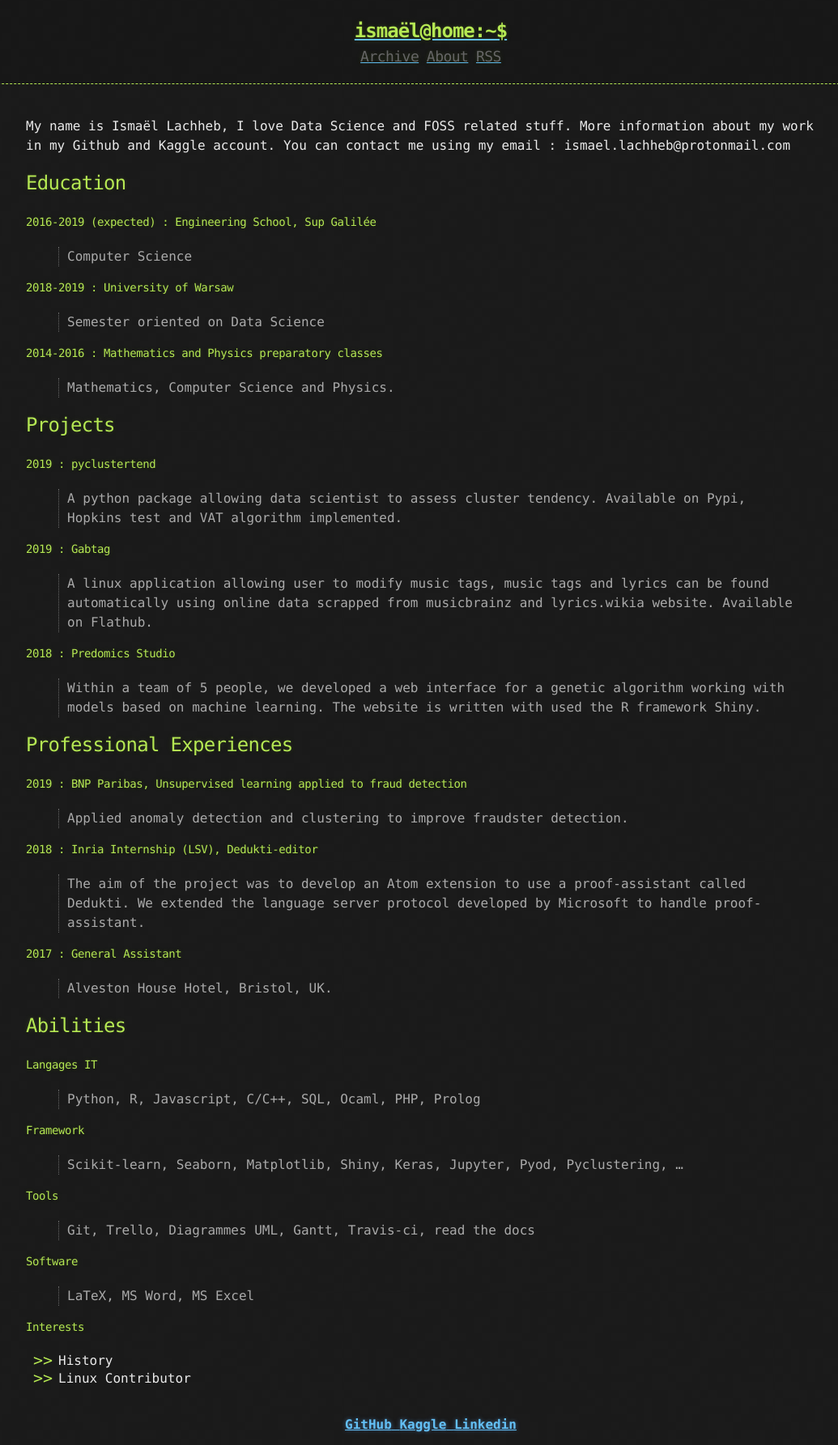
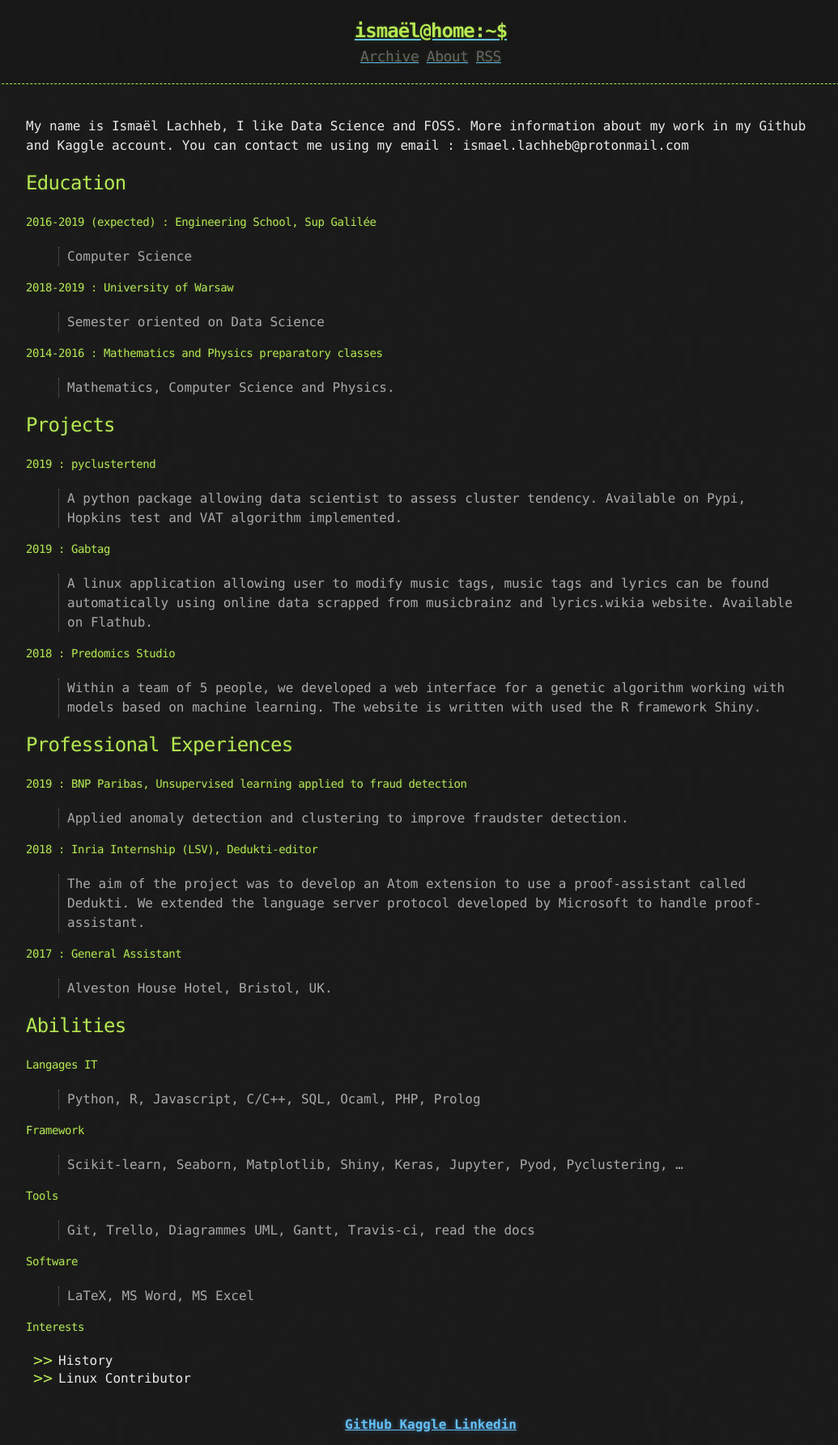
Before and after one commit to lachhebo/lachhebo.github.io, a Jekyll site: the page built from about.md, in a window 1280 px wide. Shown: the whole page at 81% size, without its empty margins (108-1143 px from the left). Built offline with Jekyll 4.4.1, drawn with Linux system fonts in a browser that asks for light colours.

```diff
--- a/about.md
+++ b/about.md
@@ -1,9 +1,9 @@
 ---
 layout: page
-title: About
+title: curriculum vitae
 ---
 
-My name is Ismaël Lachheb, I love Data Science and FOSS related stuff. More information about my work in my Github and Kaggle account. You can contact me using my email : ismael.lachheb@protonmail.com
+My name is Ismaël Lachheb, I like Data Science and FOSS. More information about my work in my Github and Kaggle account. You can contact me using my email : ismael.lachheb@protonmail.com
 
 ## Education
 
```
